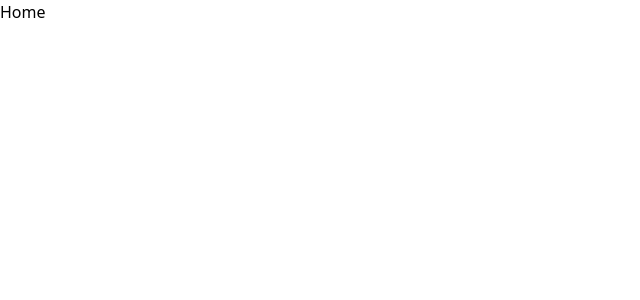
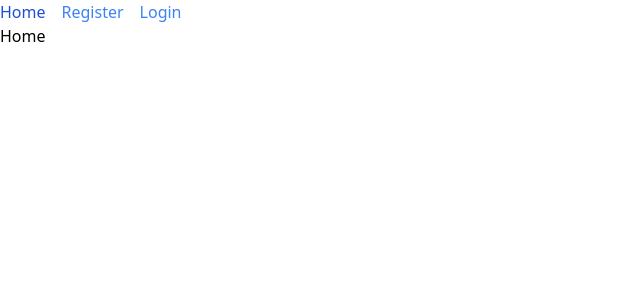
Before and after one commit to kriztiank-UCN/react-firebase-crud, a React (Vite) app: page / in a window 1280 px wide. Shown: the top 300 px of the page, without its empty margins (0-640 px from the left). Built offline with nearby package versions, Linux system fonts and the light colour scheme.

Commit message:
NavBar created, only visible to NonUserRoutes

```diff
--- /dev/null
+++ b/src/components/NavBar.jsx
@@ -0,0 +1,14 @@
+import { Link } from "react-router-dom";
+
+export default function NavBar({ children }) {
+  return (
+    <div>
+      <nav className="flex items-center gap-x-4">
+        <Link to="/" className="text-blue-500 hover:text-blue-700">Home</Link>
+        <Link to="/create-user" className="text-blue-500 hover:text-blue-700">Register</Link>
+        <Link to="/login" className="text-blue-500 hover:text-blue-700">Login</Link>
+      </nav>
+      {children}
+    </div>
+  );
+}
--- a/src/routes/NonUserRoutes.jsx
+++ b/src/routes/NonUserRoutes.jsx
@@ -2,19 +2,19 @@ import { Route, Routes } from "react-router-dom";
 import Home from "../pages/Home";
 import CreateUser from "../pages/CreateUser";
 import Login from "../pages/Login";
-// import NavBar from "../components/NavBar";
+import NavBar from "../components/NavBar";
 
 export default function NonUserRoutes() {
   return (
     <div>
-      {/* <NavBar> */}
+      <NavBar>
         <Routes>
           <Route path="/" element={<Home />} />
           <Route path="/create-user" element={<CreateUser />} />
           <Route path="/login" element={<Login />} />
           <Route path="/*" element={<Home />} />
         </Routes>
-      {/* </NavBar> */}
+      </NavBar>
     </div>
   );
 }
```
